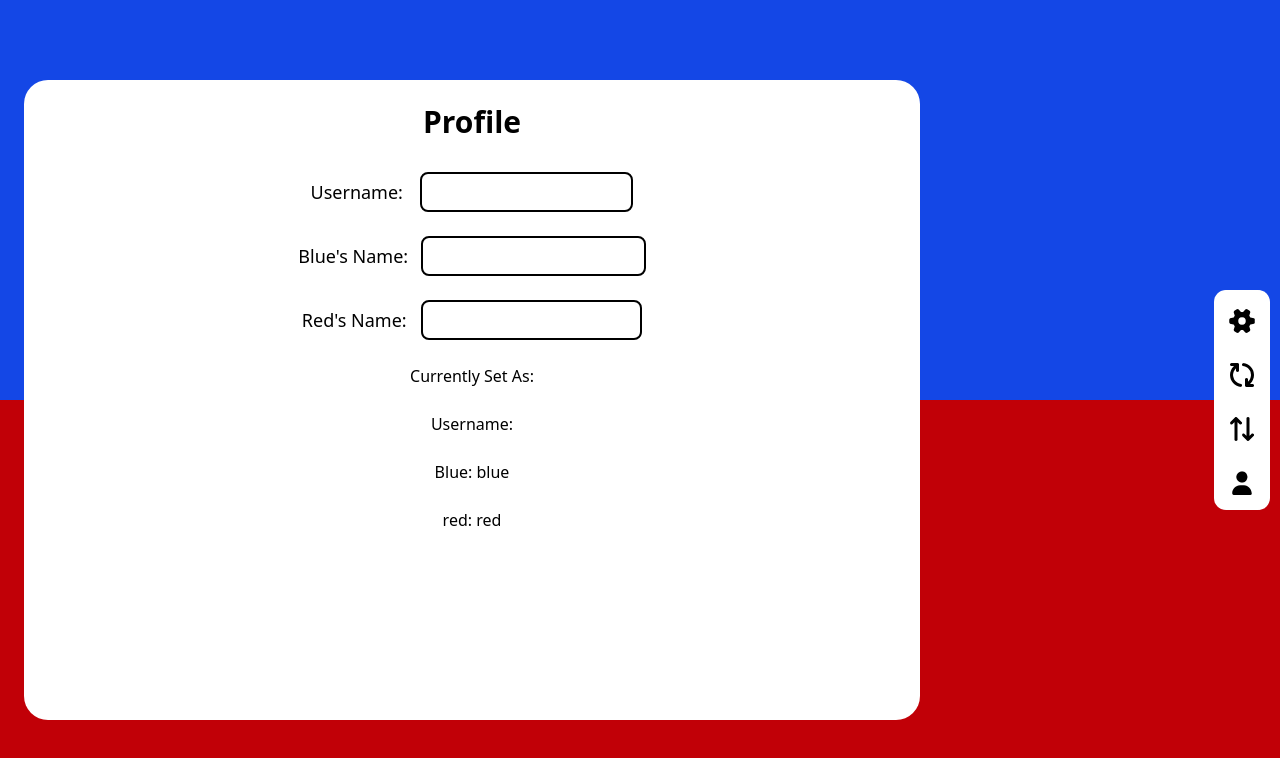
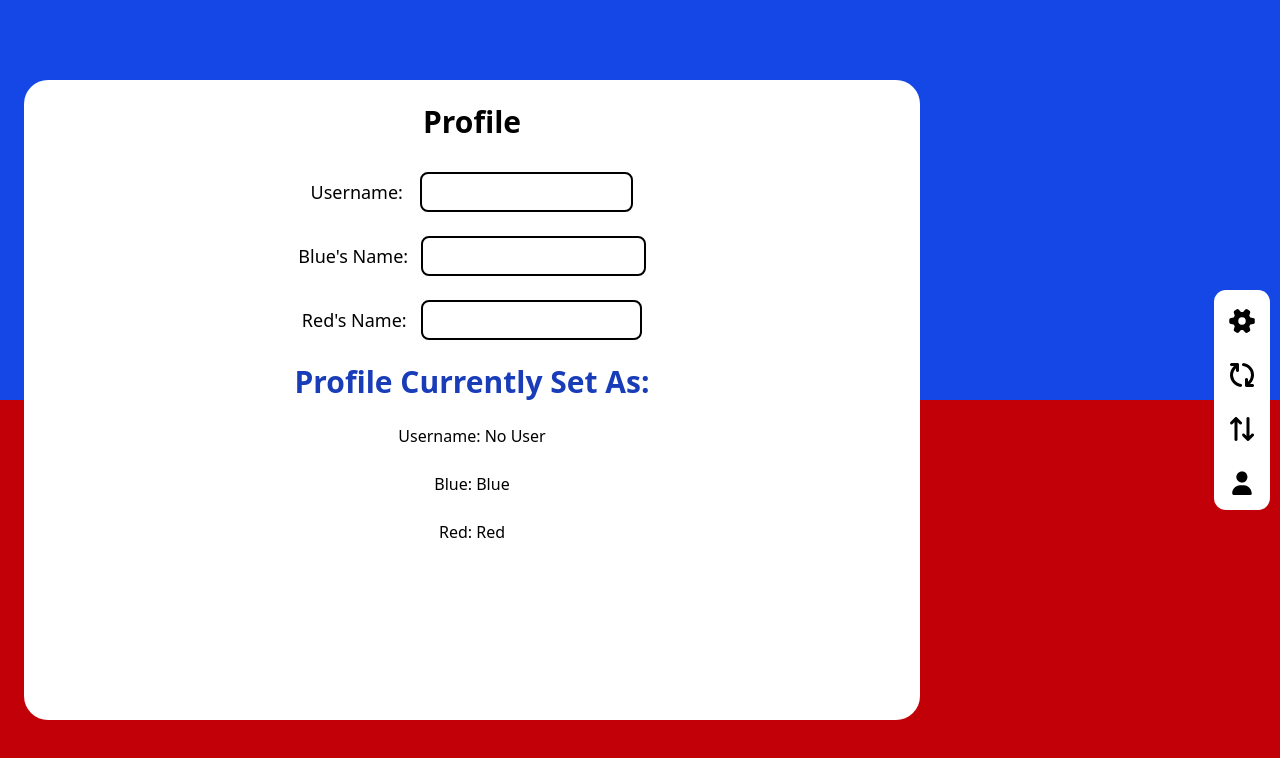
Before and after one commit to llfisher932/PingPongTracker, a React (Vite) app: page / in a window 1280 px wide. Both pictures are taken after a click on the button 1242 px from the left and 483 px from the top of the page. Shown: the top 758 px of the page. Built offline with nearby package versions, Linux system fonts and the light colour scheme.

Commit message:
finished posting profile data finally

```diff
--- a/src/App.tsx
+++ b/src/App.tsx
@@ -21,9 +21,9 @@ function App() {
   let [serveBox, setServeBox] = useState("");
   let [winningPlayerNum, setWinningPlayerNum] = useState(2);
   let [profileMenu, setProfileMenu] = useState(false);
-  let [usernameInput, setUsernameInput] = useState("");
-  let [redNickname, setRedNickname] = useState("red");
-  let [blueNickname, setBlueNickname] = useState("blue");
+  let [usernameInput, setUsernameInput] = useState("No User");
+  let [redNickname, setRedNickname] = useState("Red");
+  let [blueNickname, setBlueNickname] = useState("Blue");
 
   let handleWinNumBox = (event: ChangeEvent<HTMLInputElement>) => {
     setWinningNumBox(event.target.value);
@@ -294,10 +294,12 @@ function App() {
                 onChange={(e) => setRedNickname(e.target.value)}
               />
             </div>
-            <div>Currently Set As:</div>
+            <div className="text-3xl font-bold text-blue-800">
+              Profile Currently Set As:
+            </div>
             <div>Username: {usernameInput} </div>
             <div>Blue: {blueNickname} </div>
-            <div>red: {redNickname} </div>
+            <div>Red: {redNickname} </div>
           </div>
         </div>
       ) : (
```
